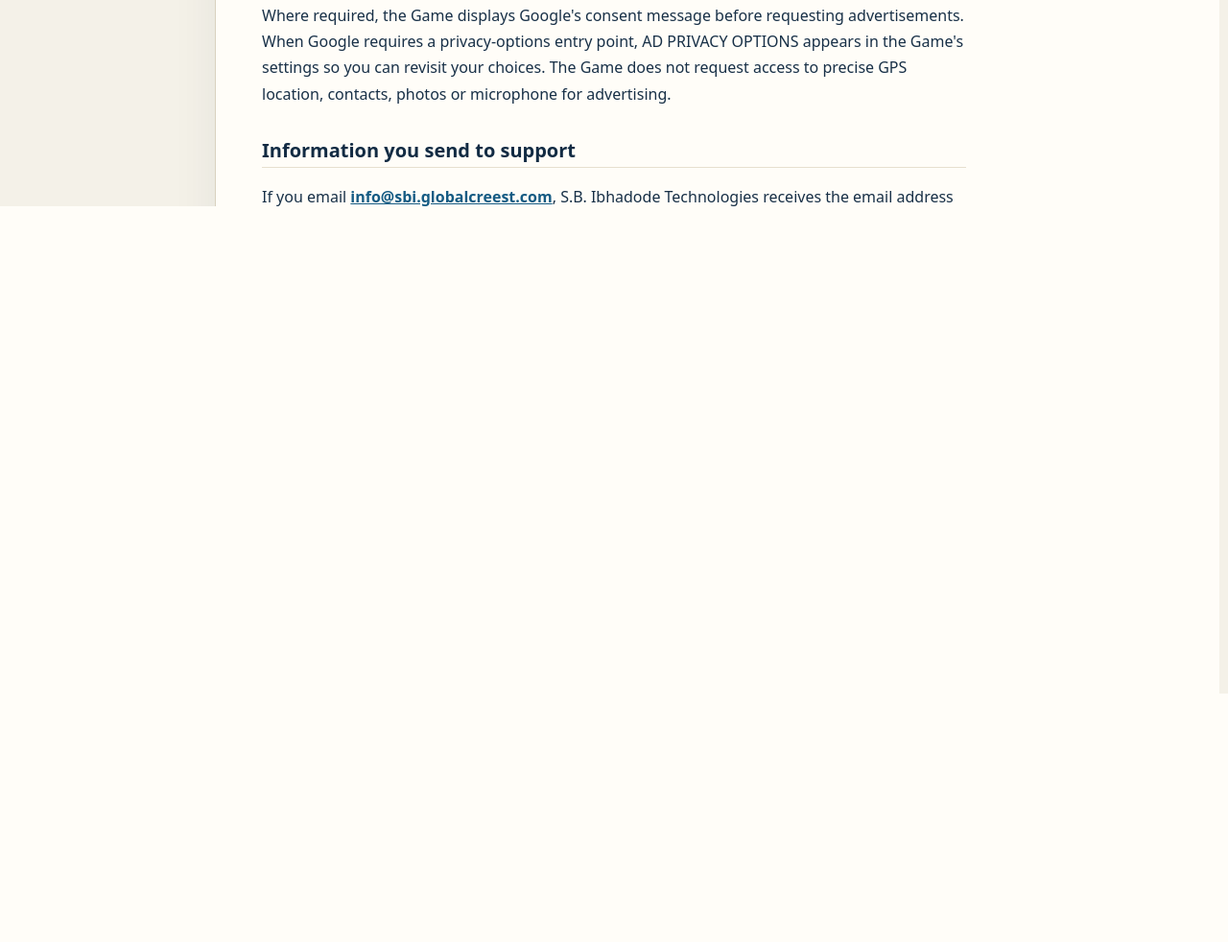
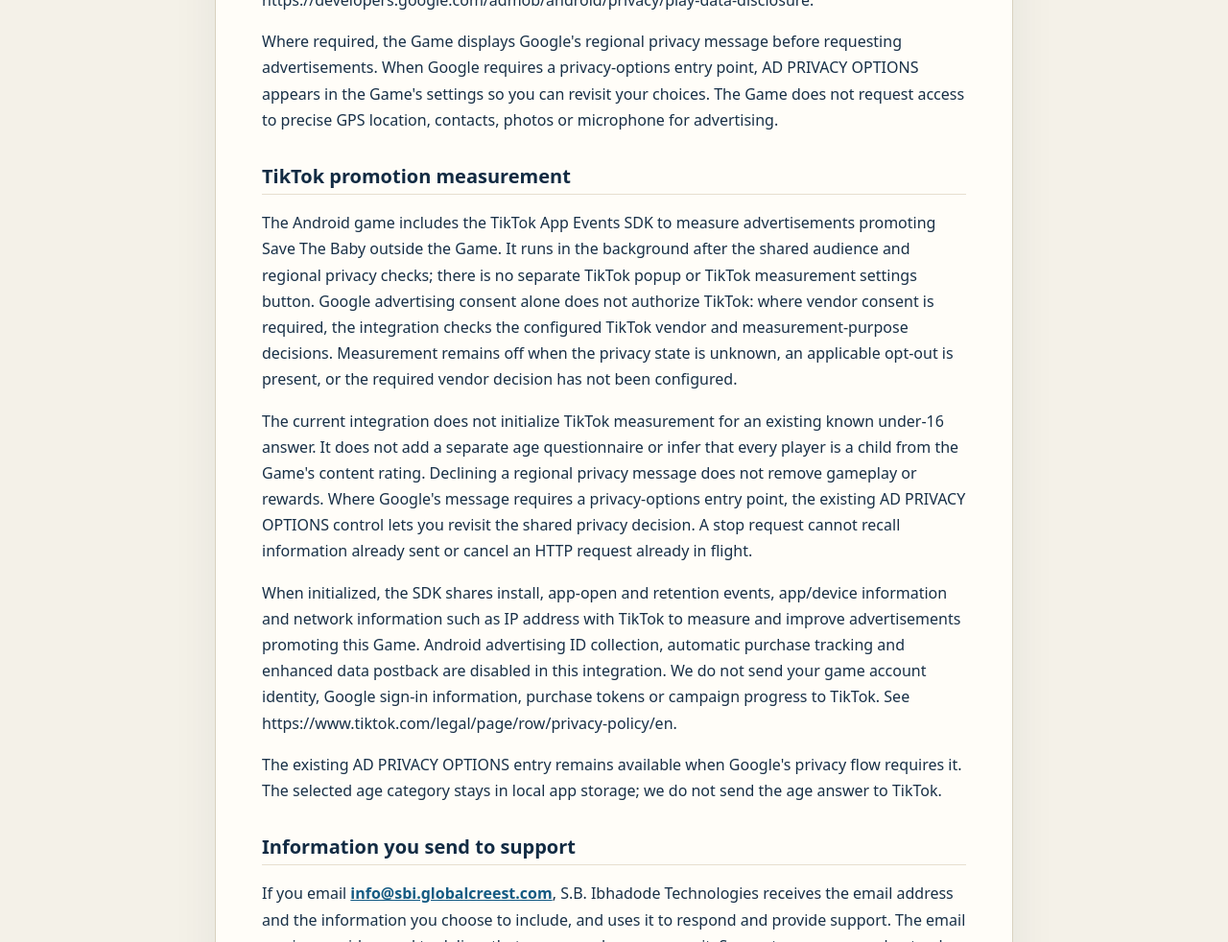
Before and after one commit to princebelieve/sbibhadodetecchnologies, a plain HTML site: page privacy-policy.html in a window 1280 px wide. Shown: the part 1818-2800 px from the top of the page at 96% size. Drawn offline with Linux system fonts and the light colour scheme.

Commit message:
Update game privacy policy for promotion measurement

```diff
--- a/privacy-policy.html
+++ b/privacy-policy.html
@@ -23,7 +23,7 @@
   <p class="site-context"><a href="https://sbi.globalcreest.com/">S. B. Ibhadode Technologies</a> / <a href="https://sbi.globalcreest.com/save-the-baby">Save The Baby</a> / Privacy Policy</p>
   <main>
 <h1>Save The Baby Privacy Policy</h1>
-<p><strong>Effective date: 2 November 2026</strong></p>
+<p><strong>Effective date: 18 November 2026</strong></p>
 <p>This Privacy Policy explains how S.B. Ibhadode Technologies handles information when you use the current release of Save The Baby (the “Game”).</p>
 <h2>Who is responsible</h2>
 <p>The Game is developed and published under the S.B. Ibhadode Technologies brand. For privacy questions, contact <strong><a href="mailto:info@sbi.globalcreest.com">info@sbi.globalcreest.com</a></strong> or visit <a href="https://sbi.globalcreest.com">https://sbi.globalcreest.com</a>.</p>
@@ -37,15 +37,20 @@
 <p>When purchases are enabled, Google Play handles payment and payment-method details. We receive purchase identifiers/tokens and product information to verify purchases, maintain the purchased coin balance, prevent duplicate credits, fulfill supply purchases, and handle refunds. We do not receive your card number. Google processes purchases under its own policies. Paid coins cannot be redeemed for cash or transferred outside the Game.</p>
 <h2>Advertising and consent</h2>
 <p>The Game integrates Google Mobile Ads and Google&#x27;s User Messaging Platform. Full-screen advertisements may appear at the end of a level. Optional rewarded advertisements offer the gameplay benefit shown before you choose to watch. Advertisement availability depends on network access and the advertising service.</p>
-<p>Google&#x27;s advertising SDK may collect and share IP addresses (which can indicate approximate location), app and advertisement interactions, diagnostic information, and device or account identifiers such as the app set ID for advertising, analytics and fraud prevention. Google states that child-directed ad requests prevent transmission of the Android advertising ID; this Game marks all ad requests as child-directed. Advertising information is processed by Google and its advertising partners under their policies; it is separate from the campaign progress stored locally by the Game. See https://policies.google.com/privacy and https://developers.google.com/admob/android/privacy/play-data-disclosure.</p>
-<p>Where required, the Game displays Google&#x27;s consent message before requesting advertisements. When Google requires a privacy-options entry point, AD PRIVACY OPTIONS appears in the Game&#x27;s settings so you can revisit your choices. The Game does not request access to precise GPS location, contacts, photos or microphone for advertising.</p>
+<p>Google&#x27;s advertising SDK may collect and share IP addresses (which can indicate approximate location), app and advertisement interactions, diagnostic information, and device or account identifiers such as the app set ID for advertising, analytics and fraud prevention. Google states that child-directed ad requests prevent transmission of the Android advertising ID. The Game caps ad content at G; an existing known under-13 answer also receives child-directed treatment. A family-safe ad content cap does not classify every player as a child. Advertising information is processed by Google and its advertising partners under their policies; it is separate from the campaign progress stored locally by the Game. See https://policies.google.com/privacy and https://developers.google.com/admob/android/privacy/play-data-disclosure.</p>
+<p>Where required, the Game displays Google&#x27;s regional privacy message before requesting advertisements. When Google requires a privacy-options entry point, AD PRIVACY OPTIONS appears in the Game&#x27;s settings so you can revisit your choices. The Game does not request access to precise GPS location, contacts, photos or microphone for advertising.</p>
+<h2>TikTok promotion measurement</h2>
+<p>The Android game includes the TikTok App Events SDK to measure advertisements promoting Save The Baby outside the Game. It runs in the background after the shared audience and regional privacy checks; there is no separate TikTok popup or TikTok measurement settings button. Google advertising consent alone does not authorize TikTok: where vendor consent is required, the integration checks the configured TikTok vendor and measurement-purpose decisions. Measurement remains off when the privacy state is unknown, an applicable opt-out is present, or the required vendor decision has not been configured.</p>
+<p>The current integration does not initialize TikTok measurement for an existing known under-16 answer. It does not add a separate age questionnaire or infer that every player is a child from the Game&#x27;s content rating. Declining a regional privacy message does not remove gameplay or rewards. Where Google&#x27;s message requires a privacy-options entry point, the existing AD PRIVACY OPTIONS control lets you revisit the shared privacy decision. A stop request cannot recall information already sent or cancel an HTTP request already in flight.</p>
+<p>When initialized, the SDK shares install, app-open and retention events, app/device information and network information such as IP address with TikTok to measure and improve advertisements promoting this Game. Android advertising ID collection, automatic purchase tracking and enhanced data postback are disabled in this integration. We do not send your game account identity, Google sign-in information, purchase tokens or campaign progress to TikTok. See https://www.tiktok.com/legal/page/row/privacy-policy/en.</p>
+<p>The existing AD PRIVACY OPTIONS entry remains available when Google&#x27;s privacy flow requires it. The selected age category stays in local app storage; we do not send the age answer to TikTok.</p>
 <h2>Information you send to support</h2>
 <p>If you email <strong><a href="mailto:info@sbi.globalcreest.com">info@sbi.globalcreest.com</a></strong>, S.B. Ibhadode Technologies receives the email address and the information you choose to include, and uses it to respond and provide support. The email service provider used to deliver that message also processes it. Support messages are kept only as long as needed to handle the request and maintain appropriate business records, unless a longer period is required by law.</p>
 <h2>Storage, security, and deletion</h2>
 <p>Guest progress and local backups remain in the app&#x27;s private storage. Signed-in progress also has a server-side copy as described above. Clearing the Game&#x27;s storage or uninstalling it removes local data. The Android build does not enable app-data backup. To delete your online profile, cloud save, sessions and purchased balance, use Settings &gt; Account &amp; Coins &gt; Delete Online Account. If you cannot access the Game, email support with your Player ID; we may request proof of ownership. Purchase and debit records needed to prevent replay/fraud or meet legal obligations may be retained after profile deletion. Support email records can be deleted by contacting support, subject to records we must retain by law.</p>
 <p>We rely on Android’s app sandbox to protect local files. No method of storage or communication is completely secure, so keep your device and email account protected.</p>
 <h2>Children</h2>
-<p>Before requesting ads, the Android game asks for an age group, including an option not to say. Only the selected category is saved on the device; it is not uploaded to our server. All players receive child-directed advertising treatment with a maximum ad content rating of G. These settings are applied to ad requests. The Android release includes the `AD_ID` and `ACCESS_ADSERVICES_*` permissions declared by the Google Mobile Ads SDK. Age-group answers do not remove gameplay features, ads, optional sign-in or purchases.</p>
+<p>The Game uses a maximum ad content rating of G for family-safe advertisements. It does not add a child-control panel or require an age questionnaire to play. If a coarse age category was saved by an earlier release, it remains local and is not uploaded to our server. Existing known under-age answers receive the applicable child-directed or under-age treatment; other players are not automatically classified as children. The Android release includes the `AD_ID` and `ACCESS_ADSERVICES_*` permissions declared by the Google Mobile Ads SDK. Age-group answers do not remove gameplay features, ads, optional sign-in or purchases.</p>
 <p>Optional sign-in, cloud saves, purchase verification and advertising services process information as described above. If you believe a child has provided personal information through the Game or support, contact <strong><a href="mailto:info@sbi.globalcreest.com">info@sbi.globalcreest.com</a></strong> so we can review the request and take appropriate action.</p>
 <h2>Changes to this policy</h2>
 <p>We update this policy when the Game or its information handling changes. The effective date above will change when the policy is revised.</p>
```
